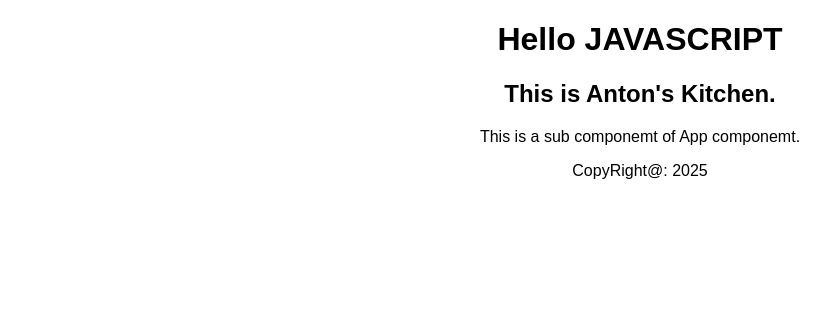
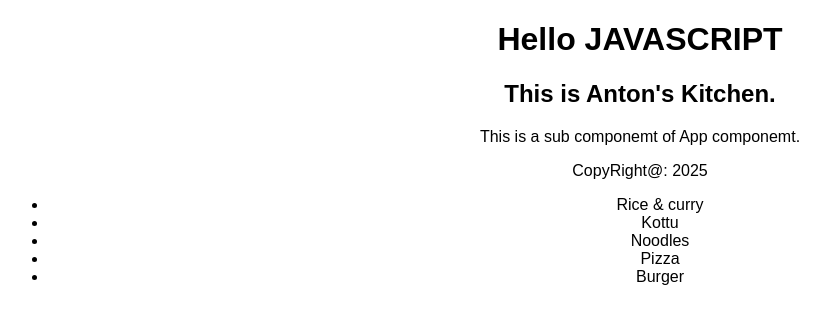
Before and after one commit to shiranta/React_Sample_Proj, a React (Create React App) app: page / in a window 1280 px wide. Shown: the top 324 px of the page, without its empty margins (0-830 px from the left). Built offline with nearby package versions, Linux system fonts and the light colour scheme.

Commit message:
Add a list item.

```diff
--- a/src/App.js
+++ b/src/App.js
@@ -4,6 +4,8 @@ import "./styles.css";
 let subject = "JavaScript";
 function Header({name,year}) {
   //props are used to get data dynamically.
+  //props are the parameters of the function.
+  //props are the object that contains all the data passed to the component.
   return (
     <header>
 
@@ -13,12 +15,24 @@ function Header({name,year}) {
     </header>
   );
 }
+const items=["Rice & curry","Kottu","Noodles","Pizza","Burger"];
+
+function Main({dishes}) {
+  return (
+    <main>
+      <ul>
+        {dishes.map((dish=><li>{dish}</li>))}
+      </ul>
+    </main>
+  );
+}
 
 export default function App() {
   return (
     <div className="App" >
       <h1>Hello {subject.toUpperCase()}</h1>
       <Header name="Anton" year={2025}/>
+      <Main dishes={items} />
     </div>
   );
 }
```
